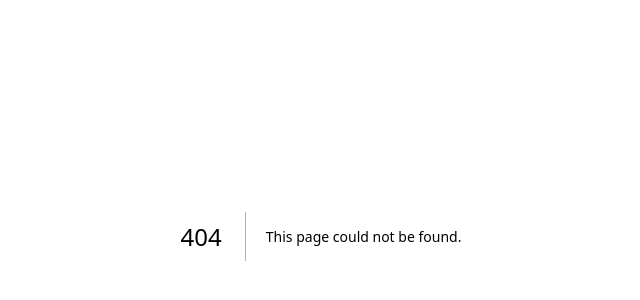
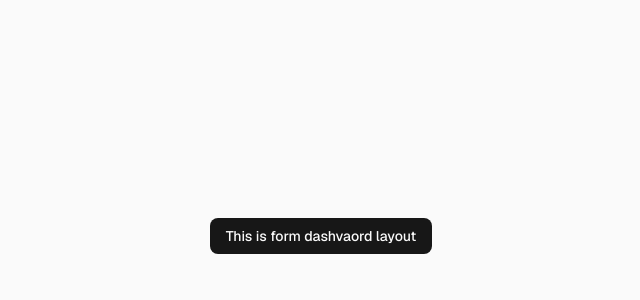
Before and after one commit to codisim/shondipon, a Next.js app: page /dashboard in a window 1280 px wide. Before the commit this address had no page. Shown: the part 164-464 px from the top of the page, without its empty margins (319-959 px from the left). Built offline with nearby package versions, Linux system fonts and the light colour scheme.

Commit message:
feat: separate layout for UI and dashboard

```diff
--- /dev/null
+++ b/src/app/(commonLayout)/layout.tsx
@@ -0,0 +1,7 @@
+export default function DashboardLayout({
+  children,
+}: Readonly<{
+  children: React.ReactNode;
+}>) {
+  return <>{children}</>;
+}
--- a/src/app/page.tsx
+++ b/src/app/(commonLayout)/page.tsx
@@ -1,10 +1,9 @@
 import { Button } from "@/src/components/ui/button";
-import Image from "next/image";
 
 export default function Home() {
   return (
     <div className="flex min-h-screen items-center justify-center bg-zinc-50 font-sans dark:bg-black">
-     <Button>Click me</Button>
+      <Button>Click me</Button>
     </div>
   );
 }
--- /dev/null
+++ b/src/app/(dashboardlayout)/dashboard/layout.tsx
@@ -0,0 +1,13 @@
+
+
+export default function CommonLayout({
+  children,
+}: Readonly<{
+  children: React.ReactNode;
+}>) {
+  return (
+    <>
+      {children}
+    </>
+  );
+}
--- /dev/null
+++ b/src/app/(dashboardlayout)/dashboard/page.tsx
@@ -0,0 +1,9 @@
+import { Button } from "@/src/components/ui/button";
+
+export default function Home() {
+  return (
+    <div className="flex min-h-screen items-center justify-center bg-zinc-50 font-sans dark:bg-black">
+      <Button>This is form dashvaord layout</Button>
+    </div>
+  );
+}
```
